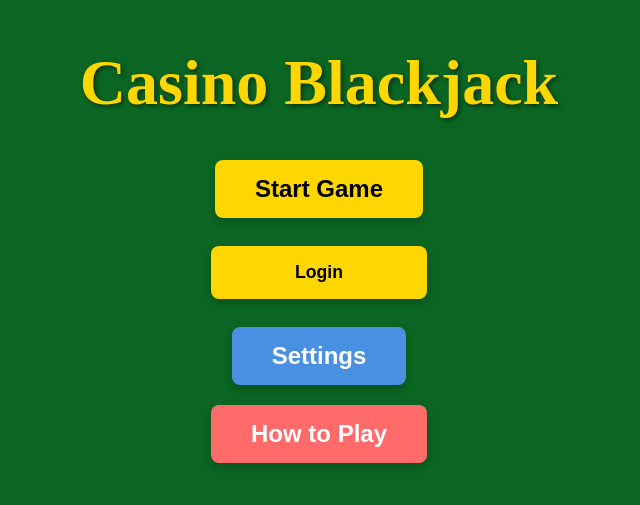
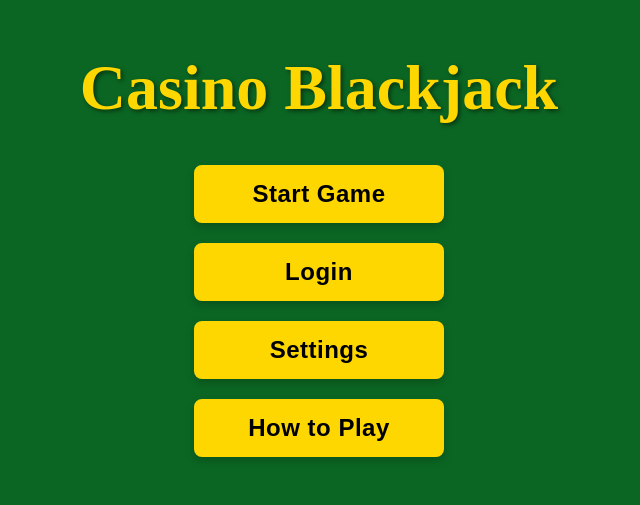
Before and after one commit to FordeTimmy/G00403502FYP, a React (Create React App) app: page / in a window 1280 px wide. Shown: the part 187-692 px from the top of the page, without its empty margins (321-961 px from the left). Built offline with nearby package versions, Linux system fonts and the light colour scheme; no server answers.

Commit message:
on the home page i made sure all buttons and ui are the same

```diff
--- a/src/components/Home.css
+++ b/src/components/Home.css
@@ -23,54 +23,38 @@
     align-items: center;
 }
 
-.start-button {
-    background: #FFD700;
+/* Unified button styles */
+.start-button,
+.login-button,
+.settings-button,
+.rules-button {
+    background: #FFD700;  /* Yellow background for all buttons */
     color: black;
-    font-size: 1.5rem;
+    font-size: 24px;  /* Increased consistent font size for all buttons */
     padding: 15px 40px;
     border: none;
     border-radius: 8px;
     cursor: pointer;
     transition: transform 0.2s, background-color 0.2s;
-    font-weight: bold;
+    font-weight: 700;  /* Increased font weight for all buttons */
     box-shadow: 0 4px 8px rgba(0, 0, 0, 0.2);
+    width: 250px;  /* Fixed width for all buttons */
+    text-align: center;
+    font-family: 'Arial', sans-serif;  /* Added consistent font family */
+    letter-spacing: 0.5px;  /* Added for better text readability */
+    -webkit-font-smoothing: antialiased;  /* Added for better font rendering */
 }
 
-.start-button:hover {
-    background: #DAA520;
+.start-button:hover,
+.login-button:hover,
+.settings-button:hover,
+.rules-button:hover {
+    background: #DAA520;  /* Darker yellow on hover */
     transform: translateY(-2px);
 }
 
-.login-button {
-    background: #4CAF50;
-    color: white;
-    font-size: 1.5rem;
-    padding: 15px 40px;
-    border: none;
-    border-radius: 8px;
-    cursor: pointer;
-    transition: transform 0.2s, background-color 0.2s;
-    font-weight: bold;
-    box-shadow: 0 4px 8px rgba(0, 0, 0, 0.2);
-}
-
-.login-button:hover {
-    background: #45a049;
-    transform: translateY(-2px);
-}
-
-.settings-button {
-    background: #4A90E2;
-    color: white;
-    font-size: 1.5rem;
-    padding: 15px 40px;
-    border: none;
-    border-radius: 8px;
-    cursor: pointer;
-    transition: transform 0.2s, background-color 0.2s;
-    font-weight: bold;
-    box-shadow: 0 4px 8px rgba(0, 0, 0, 0.2);
-}
+/* Remove individual button styles */
+/* Delete or comment out the individual .start-button, .login-button, .settings-button, .rules-button styles */
 
 .settings-modal {
     position: fixed;
@@ -120,24 +104,6 @@
 
 .dark-mode h1 {
     color: #ffd700;
-}
-
-.rules-button {
-    background: #FF6B6B;
-    color: white;
-    font-size: 1.5rem;
-    padding: 15px 40px;
-    border: none;
-    border-radius: 8px;
-    cursor: pointer;
-    transition: transform 0.2s, background-color 0.2s;
-    font-weight: bold;
-    box-shadow: 0 4px 8px rgba(0, 0, 0, 0.2);
-}
-
-.rules-button:hover {
-    background: #FF5252;
-    transform: translateY(-2px);
 }
 
 .rules-modal {
--- a/src/components/Login.css
+++ b/src/components/Login.css
@@ -55,44 +55,46 @@
     box-shadow: 0 0 8px rgba(255, 215, 0, 0.5);
 }
 
-.login-button, .back-button, .register-button {
+.login-container .login-button,
+.login-container .back-button,
+.login-container .register-button {
     width: 100%;
     padding: 1rem;
     margin: 0.5rem 0;
     border: none;
     border-radius: 8px;
-    font-size: 1.1rem;
+    font-size: 1.5rem;
     font-weight: bold;
     cursor: pointer;
     transition: transform 0.2s, background-color 0.2s;
 }
 
-.login-button {
+.login-container .login-button {
     background: #FFD700;
     color: black;
 }
 
-.login-button:hover {
+.login-container .login-button:hover {
     background: #DAA520;
     transform: translateY(-2px);
 }
 
-.back-button {
+.login-container .back-button {
     background: #4CAF50;
     color: white;
 }
 
-.back-button:hover {
+.login-container .back-button:hover {
     background: #45a049;
     transform: translateY(-2px);
 }
 
-.register-button {
+.login-container .register-button {
     background: #4A90E2;
     color: white;
 }
 
-.register-button:hover {
+.login-container .register-button:hover {
     background: #357ABD;
     transform: translateY(-2px);
 }
```
